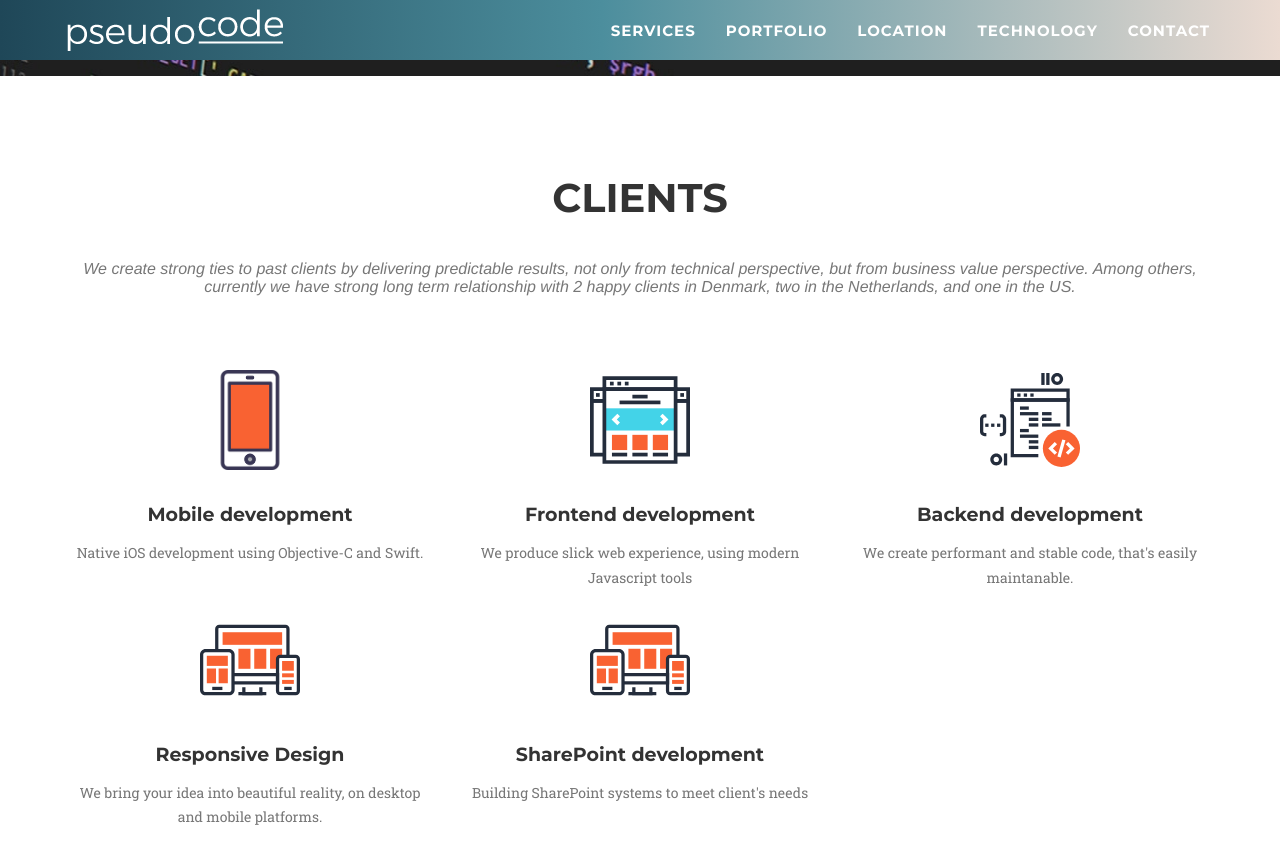
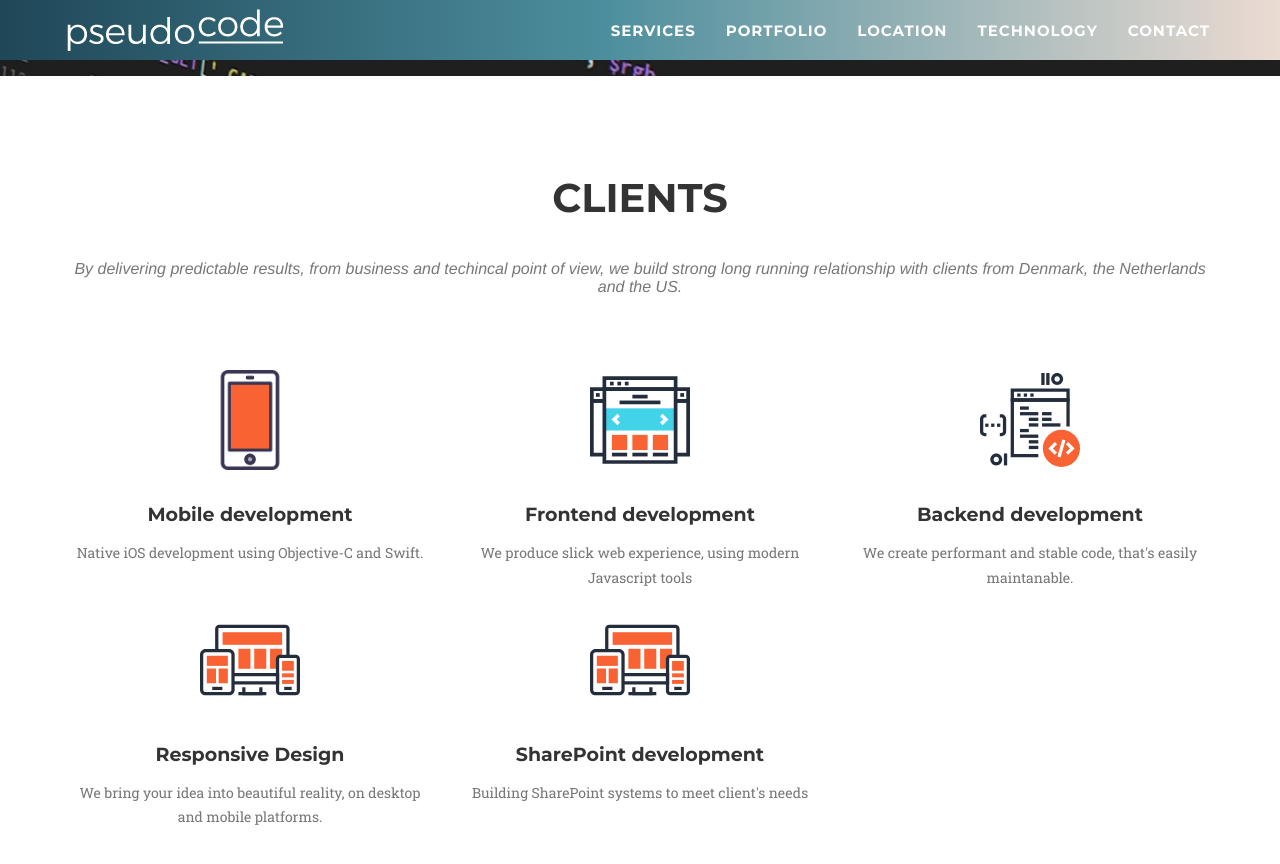
Before and after one commit to zoranzoran/pseudocode, a Jekyll site: the page built from index.html, in a window 1280 px wide and 900 px high, scrolled down 824 px. Shown: the top 864 px of the window. Built offline with Jekyll 4.4.1, drawn with Linux system fonts in a browser that asks for light colours; a script that is not in the unit is left out.

Commit message:
Update clients.html

```diff
--- a/_includes/clients.html
+++ b/_includes/clients.html
@@ -3,7 +3,7 @@
         <div class="row">
             <div class="col-lg-12">
                 <h2 class="section-heading">Clients</h2>
-                <h3 class="section-subheading text-muted">We create strong ties to past clients by delivering predictable results, not only from technical perspective, but from business value perspective. Among others, currently we have strong long term relationship with 2 happy clients in Denmark, two in the Netherlands, and one in the US.</h3>
+                <h3 class="section-subheading text-muted">By delivering predictable results, from business and techincal point of view, we build strong long running relationship with clients from Denmark, the Netherlands and the US.</h3>
             </div>
         </div>
         <div class="row text-center margin-b">
```
